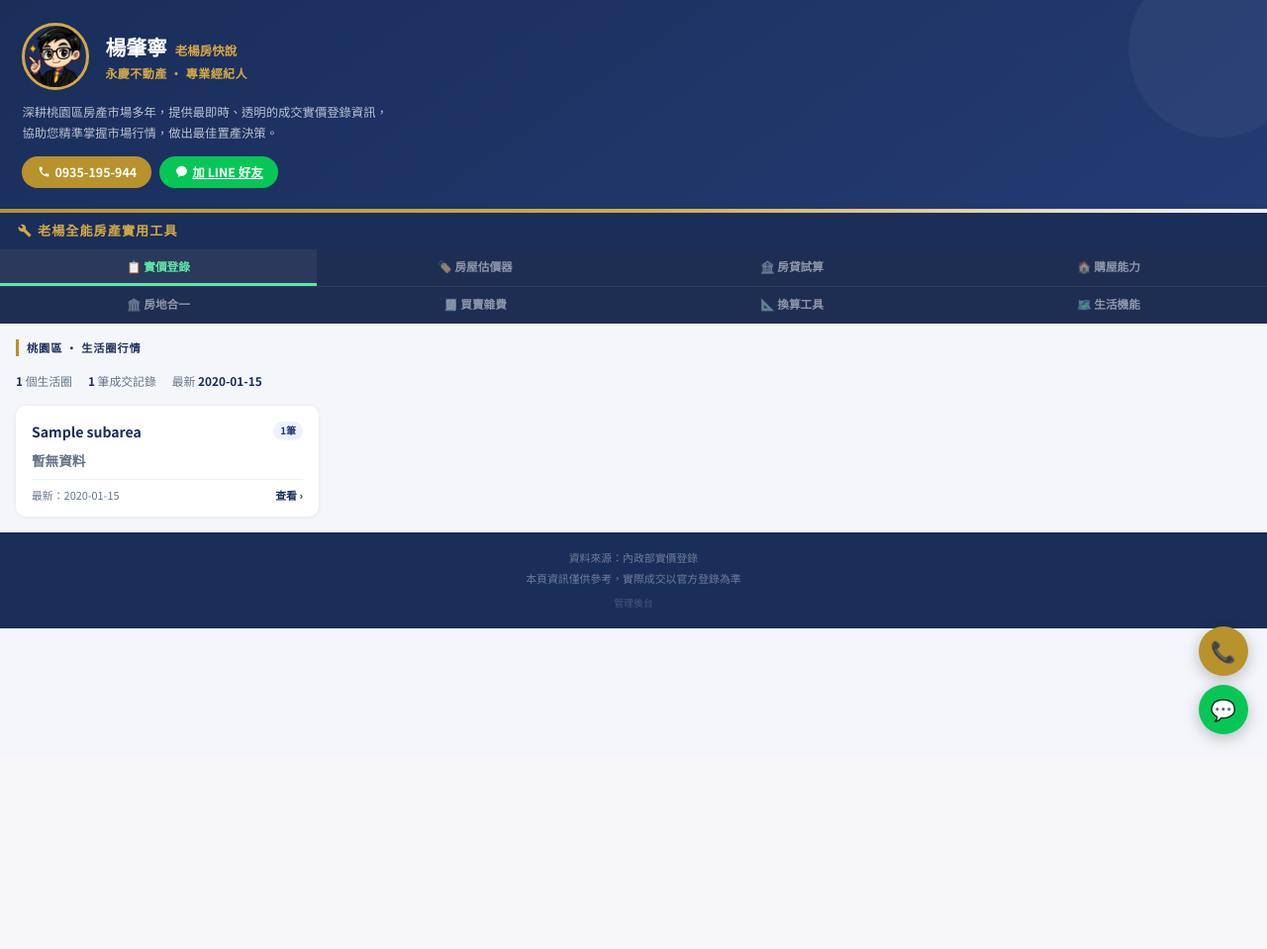
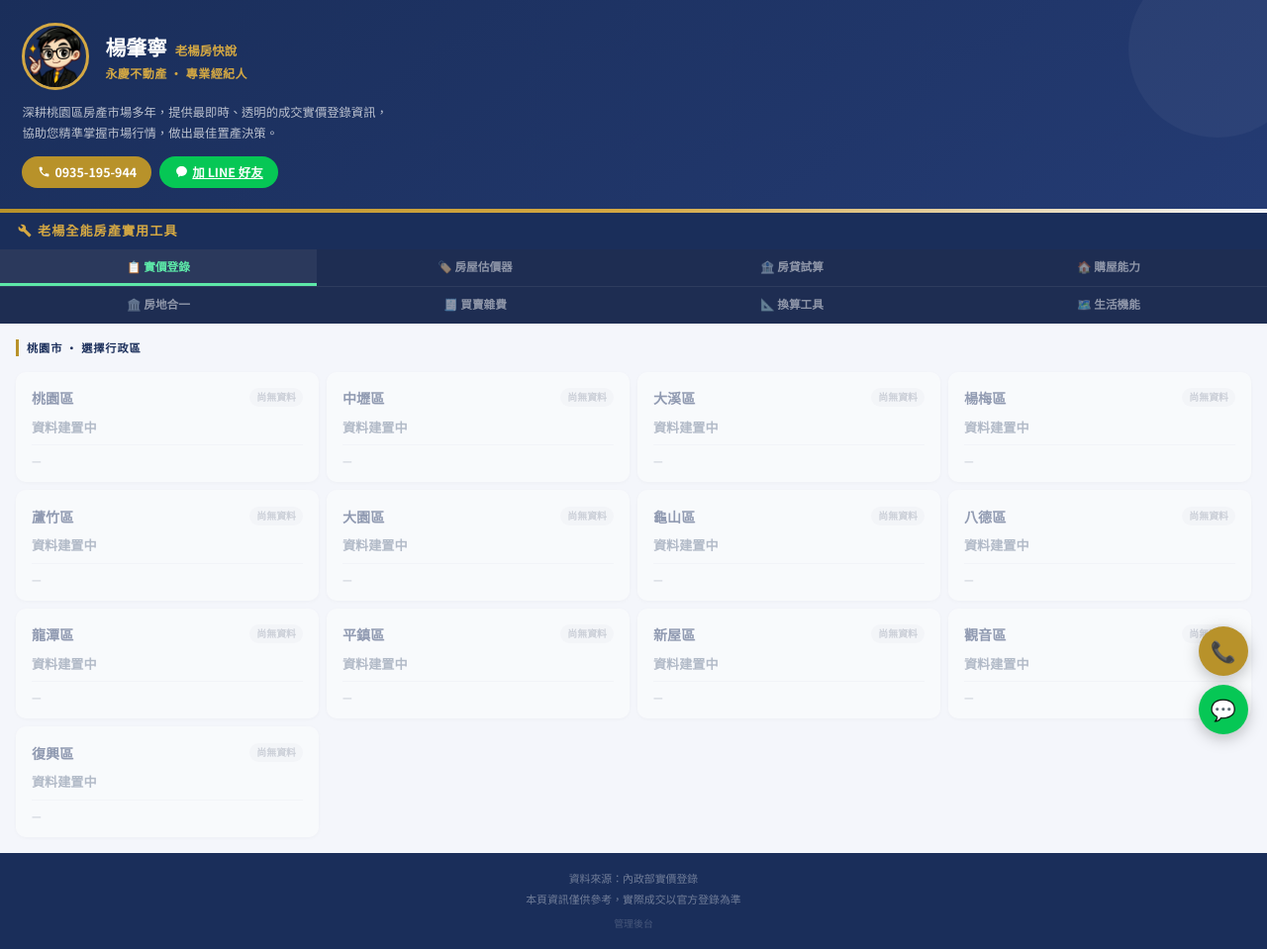
Before and after one commit to Ericyang114/leju-scraper, a Flask app: page / in a window 1280 px wide. Shown: the part 36-995 px from the top of the page at 99% size. Before the commit the page ends 789 px from the top, so only its background shows below. Run offline with Flask 3, Linux system fonts and the light colour scheme; data comes from the database, SQL or seed files in the repository; tables that the repository leaves empty hold one stand-in row (values such as "Sample post"); some libraries are stand-ins or nearby versions.

Commit message:
feat: 實價登錄 tab 改為兩層導航（選區 → 選生活圈）
panel-price 從直接顯示桃園區生活圈，改為：
1. 第一層：桃園市 13 個行政區卡片（有資料高亮，無資料半透明）
2. 第二層：點進區後顯示該區生活圈（含返回按鈕）
純前端 JS 切換，不需額外 API 請求

Co-Authored-By: Claude Sonnet 4.6 <noreply@anthropic.com>

```diff
--- a/templates/landing.html
+++ b/templates/landing.html
@@ -84,6 +84,9 @@
     .sa-range{font-size:.7rem;color:var(--mute);margin-top:.2rem;}
     .sa-meta{font-size:.68rem;color:var(--mute);margin-top:.5rem;padding-top:.45rem;border-top:1px solid #f0f2f5;display:flex;justify-content:space-between;}
     .badge-cnt{background:#eef2ff;color:var(--navy2);font-size:.62rem;font-weight:600;border-radius:12px;padding:2px 7px;}
+    .btn-back{background:none;border:1px solid #d1d5db;border-radius:7px;padding:3px 10px;font-size:.75rem;color:var(--mute);cursor:pointer;transition:.15s;}
+    .btn-back:hover{background:#f3f4f6;color:var(--navy);}
+    .sa-card.no-data{opacity:.45;pointer-events:none;}
 
     /* ── Estimator suggestions ── */
     .est-suggestion { padding:.48rem .85rem; cursor:pointer; font-size:.82rem; border-bottom:1px solid #f0f2f5; }
@@ -199,32 +202,23 @@
 
   <!-- ===== 實價登錄 ===== -->
   <div class="panel price-panel active" id="panel-price">
-    <div class="section-label mb-3">桃園區 · 生活圈行情</div>
-    {% if stats %}
-    <div class="d-flex gap-3 flex-wrap mb-3" style="font-size:.74rem;color:var(--mute);">
-      {% set total_tx = stats|map(attribute='tx_count')|sum %}
-      <span><b style="color:var(--navy);">{{ stats|length }}</b> 個生活圈</span>
-      <span><b style="color:var(--navy);">{{ "{:,}".format(total_tx) }}</b> 筆成交記錄</span>
-      <span>{% set ns=namespace(l='') %}{% for s in stats %}{% if s.latest_date and s.latest_date>ns.l %}{% set ns.l=s.latest_date %}{% endif %}{% endfor %}最新 <b style="color:var(--navy);">{{ ns.l or '—' }}</b></span>
+
+    <!-- 第一層：選行政區 -->
+    <div id="pv-districts">
+      <div class="section-label mb-3">桃園市 · 選擇行政區</div>
+      <div class="row row-cols-2 row-cols-md-3 row-cols-lg-4 g-2" id="pv-district-grid"></div>
     </div>
-    <div class="row row-cols-2 row-cols-md-3 row-cols-lg-4 g-2">
-      {% for s in stats %}
-      <div class="col">
-        <a class="sa-card h-100" href="/subarea/{{ s.sid }}">
-          <div class="d-flex justify-content-between align-items-start">
-            <div class="sa-name">{{ s.name }}</div>
-            <span class="badge-cnt">{{ s.tx_count }}筆</span>
-          </div>
-          {% if s.avg_unit_price %}
-          <div class="sa-price">{{ "%.1f"|format(s.avg_unit_price) }}<span class="sa-pu"> 萬/坪</span></div>
-          <div class="sa-range"><span style="color:#c0392b;">▲ {{ s.max_unit_price }}</span> &nbsp;<span style="color:#27ae60;">▼ {{ s.min_unit_price }}</span></div>
-          {% else %}<div class="sa-price" style="font-size:.85rem;color:var(--mute);">暫無資料</div>{% endif %}
-          <div class="sa-meta"><span>最新：{{ s.latest_date or '—' }}</span><span style="color:var(--navy);font-weight:600;">查看 ›</span></div>
-        </a>
+
+    <!-- 第二層：選生活圈 -->
+    <div id="pv-subareas" style="display:none">
+      <div class="d-flex align-items-center gap-2 mb-3">
+        <button class="btn-back" onclick="pvShowDistricts()">← 返回</button>
+        <div class="section-label mb-0" id="pv-district-title"></div>
       </div>
-      {% endfor %}
+      <div class="d-flex gap-3 flex-wrap mb-3" id="pv-stats-summary" style="font-size:.74rem;color:var(--mute);"></div>
+      <div class="row row-cols-2 row-cols-md-3 row-cols-lg-4 g-2" id="pv-subarea-grid"></div>
     </div>
-    {% else %}<div class="text-center py-4 text-muted">資料載入中…</div>{% endif %}
+
   </div>
 
   <!-- ===== 房地合一稅 ===== -->
@@ -817,6 +811,79 @@ function calcFees() {
   }
 }
 
+// ── 實價登錄：兩層導航 ──
+const _PV_STATS = {{ stats | tojson }};
+const _PV_DISTRICTS = [
+  {name:'桃園區',pc:'330'},{name:'中壢區',pc:'320'},{name:'大溪區',pc:'335'},
+  {name:'楊梅區',pc:'326'},{name:'蘆竹區',pc:'338'},{name:'大園區',pc:'337'},
+  {name:'龜山區',pc:'333'},{name:'八德區',pc:'334'},{name:'龍潭區',pc:'325'},
+  {name:'平鎮區',pc:'324'},{name:'新屋區',pc:'327'},{name:'觀音區',pc:'328'},
+  {name:'復興區',pc:'336'},
+];
+const _pvByPC = {};
+_PV_STATS.forEach(s => { (_pvByPC[s.post_code] = _pvByPC[s.post_code]||[]).push(s); });
+
+function pvRenderDistricts() {
+  document.getElementById('pv-district-grid').innerHTML = _PV_DISTRICTS.map(d => {
+    const subs = _pvByPC[d.pc] || [];
+    if (subs.length) {
+      const totalTx = subs.reduce((a,s) => a+(s.tx_count||0), 0);
+      const prices  = subs.filter(s => s.avg_unit_price).map(s => s.avg_unit_price);
+      const avg     = prices.length ? (prices.reduce((a,v)=>a+v,0)/prices.length).toFixed(1) : null;
+      return `<div class="col"><a class="sa-card h-100" href="#" onclick="pvShowSubareas('${d.name}','${d.pc}');return false;">
+        <div class="d-flex justify-content-between align-items-start">
+          <div class="sa-name">${d.name}</div>
+          <span class="badge-cnt">${subs.length} 生活圈</span>
+        </div>
+        ${avg ? `<div class="sa-price">${avg}<span class="sa-pu"> 萬/坪</span></div>` : '<div class="sa-price" style="font-size:.85rem;color:var(--mute);">暫無均價</div>'}
+        <div class="sa-meta"><span>${totalTx.toLocaleString()} 筆</span><span style="color:var(--navy);font-weight:600;">查看 ›</span></div>
+      </a></div>`;
+    } else {
+      return `<div class="col"><div class="sa-card no-data h-100">
+        <div class="d-flex justify-content-between align-items-start">
+          <div class="sa-name">${d.name}</div>
+          <span class="badge-cnt" style="background:#f3f4f6;color:#9ca3af;">尚無資料</span>
+        </div>
+        <div class="sa-price" style="font-size:.82rem;color:var(--mute);">資料建置中</div>
+        <div class="sa-meta"><span>—</span></div>
+      </div></div>`;
+    }
+  }).join('');
+}
+
+function pvShowSubareas(districtName, postCode) {
+  const subs = _pvByPC[postCode] || [];
+  document.getElementById('pv-district-title').textContent = districtName + ' · 生活圈行情';
+  const totalTx = subs.reduce((a,s)=>a+(s.tx_count||0),0);
+  const latest  = subs.reduce((a,s)=>((s.latest_date||'')>a?s.latest_date:a),'');
+  document.getElementById('pv-stats-summary').innerHTML =
+    `<span><b style="color:var(--navy);">${subs.length}</b> 個生活圈</span>` +
+    `<span><b style="color:var(--navy);">${totalTx.toLocaleString()}</b> 筆成交記錄</span>` +
+    (latest ? `<span>最新 <b style="color:var(--navy);">${latest}</b></span>` : '');
+  document.getElementById('pv-subarea-grid').innerHTML = subs.length ? subs.map(s =>
+    `<div class="col"><a class="sa-card h-100" href="/subarea/${s.sid}">
+      <div class="d-flex justify-content-between align-items-start">
+        <div class="sa-name">${s.name}</div>
+        <span class="badge-cnt">${s.tx_count}筆</span>
+      </div>
+      ${s.avg_unit_price
+        ? `<div class="sa-price">${Number(s.avg_unit_price).toFixed(1)}<span class="sa-pu"> 萬/坪</span></div>
+           <div class="sa-range"><span style="color:#c0392b;">▲ ${s.max_unit_price}</span> &nbsp;<span style="color:#27ae60;">▼ ${s.min_unit_price}</span></div>`
+        : '<div class="sa-price" style="font-size:.85rem;color:var(--mute);">暫無資料</div>'}
+      <div class="sa-meta"><span>最新：${s.latest_date||'—'}</span><span style="color:var(--navy);font-weight:600;">查看 ›</span></div>
+    </a></div>`).join('')
+    : '<div class="col-12 text-center py-4" style="color:var(--mute);">此區尚無資料，敬請期待</div>';
+  document.getElementById('pv-districts').style.display = 'none';
+  document.getElementById('pv-subareas').style.display  = '';
+}
+
+function pvShowDistricts() {
+  document.getElementById('pv-subareas').style.display  = 'none';
+  document.getElementById('pv-districts').style.display = '';
+}
+
+pvRenderDistricts();
+
 // ── 坪數換算 ──
 function pingToM2() {
   const v = parseFloat(document.getElementById('p_ping').value);
```
